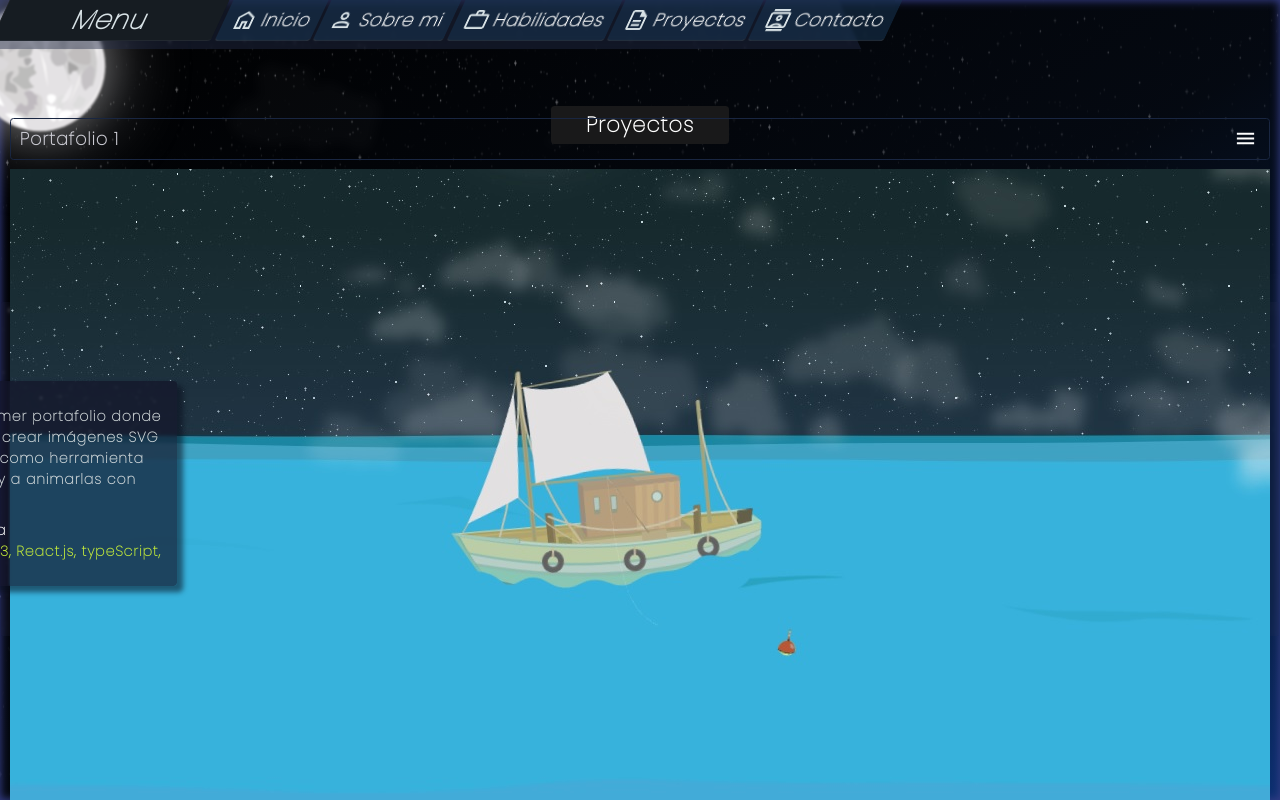
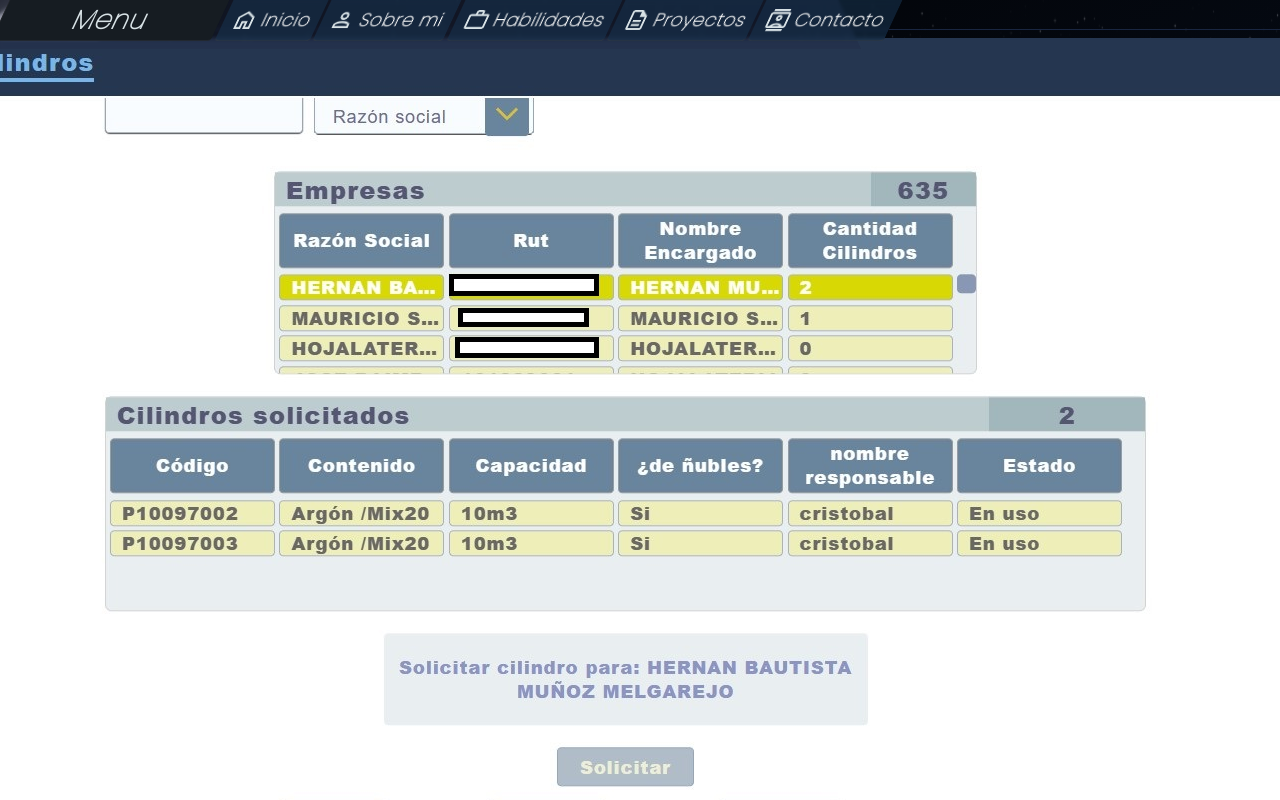
Before and after one commit to crsbl58/portafolio03, a Next.js app in the folder client/: page /projects in a window 1280 px wide. Built offline with nearby package versions, Linux system fonts and the light colour scheme.

Commit message:
projects

```diff
--- a/client/src/components/functional/Projects/Projects.tsx
+++ b/client/src/components/functional/Projects/Projects.tsx
@@ -21,7 +21,7 @@ import Imdb from "../../../../public/img/Imdb.jpg";
 import apiCountries from "../../../../public/img/apiCountries.jpg";
 import advertisingSign from "../../../../public/img/advertisingSign.jpg";
 import apiImg from "../../../../public/img/apiImg.jpg";
-import viewTransition from "@/utils/viewTransition";
+import freelance00 from "../../../../public/img/freelance00.jpg";
 import { url } from "inspector";
 
 const Projects = () => {
@@ -29,6 +29,21 @@ const Projects = () => {
   const [stateListProjects, setStateListProjects] = useState({
     selectCurrent: 0,
     listPj: [
+      {
+        title: "freelance Arriendo cilindros",
+        link: ["", ""],
+        technologies: [
+          "React.js, ",
+          "zustand ",
+          "typeScript, ",
+          "sass, ",
+          "Express.js, ",
+          "Mysql, ",
+          "git",
+        ],
+        img: freelance00,
+        info: "App préstamos de cilindros con distintos contenidos. seguimiento a cilindros desde vacío, disponible, solicitado, en uso y retirado, con estadísticas de, clientes,repartidores y cilindros. Utilicé patrones de diseño como Atomic  Design y MVC. desplegue en railway.app",
+      },
       {
         title: "Portafolio 1",
         link: [
--- a/client/src/components/layout/screen/screen.module.scss
+++ b/client/src/components/layout/screen/screen.module.scss
@@ -10,7 +10,7 @@
     ),
     url("../../../../public/img/stars.png");
   background-color: black;
-box-shadow:inset 0 0 .5rem .05rem rgb(53, 61, 134);
+/* box-shadow:inset 0 0 .5rem .05rem rgb(53, 61, 134); */
 
   background-size: cover;
   background-size: 100% 100%;
```
Also changed, not shown: client/public/img/freelance00.jpg (added).
